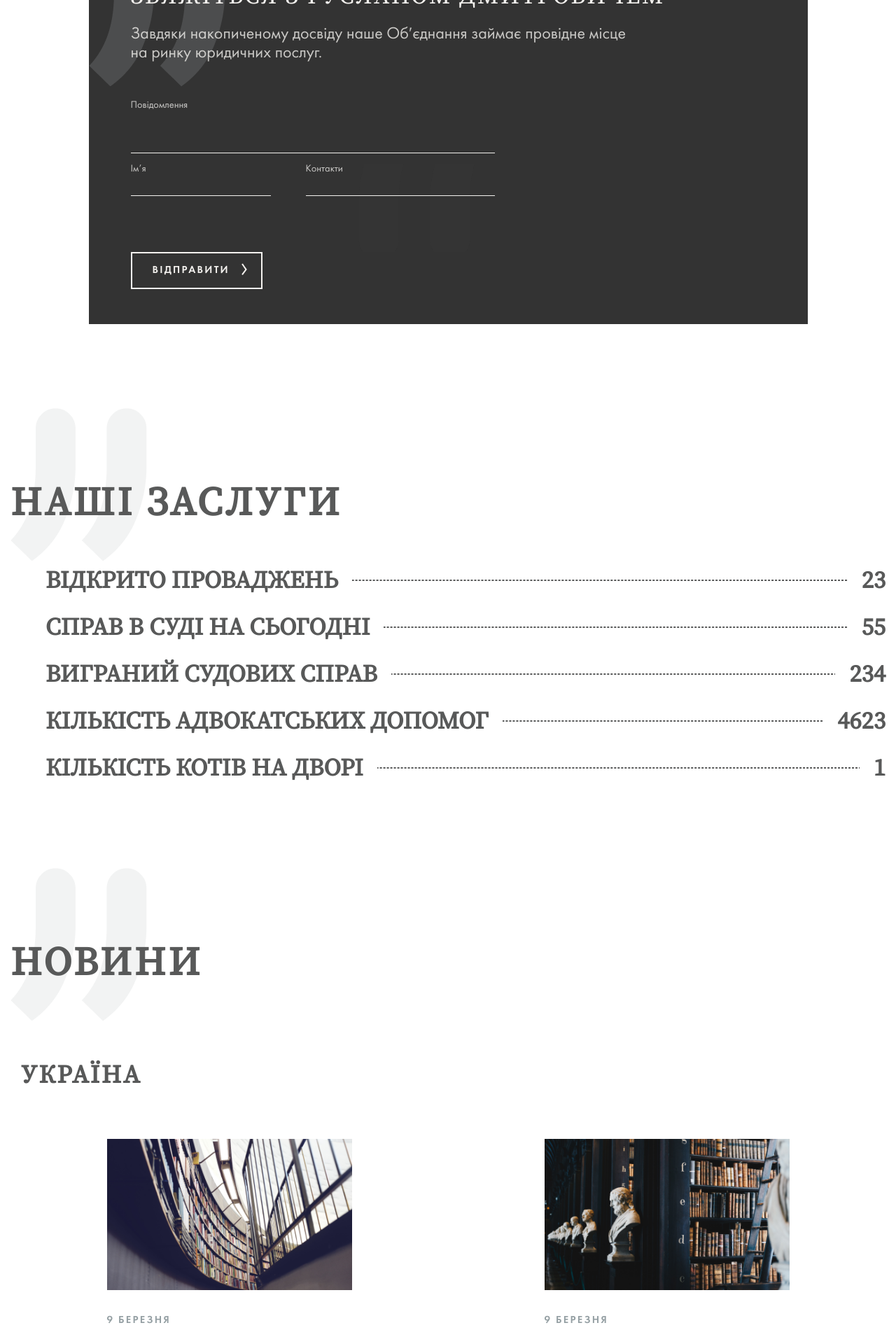
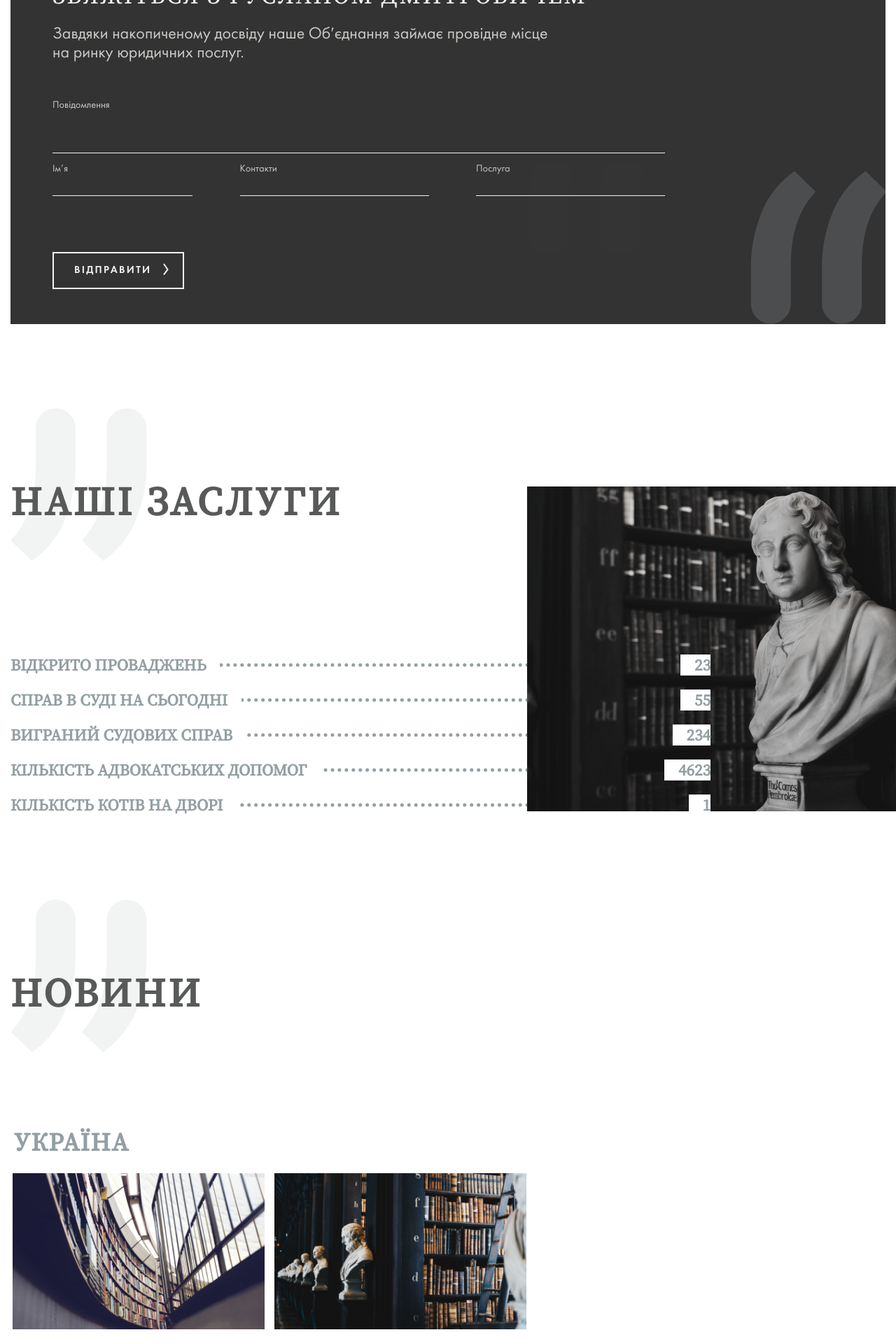
Before and after one commit to pechka1/pechka1.github.io, a PHP site: page / in a window 1280 px wide. Shown: the part 4160-6080 px from the top of the page at 70% size. Run offline with PHP 8.4, Linux system fonts and the light colour scheme.

Commit message:
ver 12
fixed new design

```diff
--- a/zupk/css/style.css
+++ b/zupk/css/style.css
@@ -447,7 +447,7 @@ section.about_us .type .item .list{
 section.about_us .person{
 	background-image: url('../image/quotes_white_2.png');
 	background-repeat: no-repeat;
-	background-position:57px 1.5%;
+	background-position:0 0;
 	background-size: auto;
 	position: relative;
 }
@@ -627,12 +627,11 @@ section.about_us .person .list li{
 }
 section.about_us .person .email_to_person > form{
 	position: static;
-	max-width:1027px;
 	width: 100%;
 	padding-bottom: 50px;
 	margin:60px auto 0 auto;
-	background-image: url('../image/quotes_black.png');
-	background-position: top left;
+	background-image: url('../image/quotes_black_2.png');
+	background-position: bottom right;
 }
 section.about_us .person .email_to_person form .submit{
 	margin-top: 0;
@@ -646,7 +645,10 @@ section.our_services,
 section.news{
 	margin-top: 120px;
 }
-section.our_services > h3,
+section.our_services{
+	position: relative;
+}
+section.our_services h3,
 section.news > h3,
 section.contact .location > h3{
 	font-family: Source Serif Pro;
@@ -661,38 +663,50 @@ section.contact .location > h3{
 	background-repeat: no-repeat;
 	background-position: top left;
 }
-section.our_services > ul li{
+section.news > h3{
+	margin-bottom: 100px;
+}
+section.our_services h3{
+	margin-bottom: 130px;
+}
+section.our_services img{
+	position: absolute;
+	top: 112px;
+	right: 0;
+}
+section.our_services ul{
+	max-width: 1000px;
+}
+section.our_services ul li{
 	margin-bottom: 20px;
 	position: relative;
 	display: flex;
 	justify-content: space-between;
 }
-section.our_services > ul li span{
+section.our_services ul li span{
 	background-color: #fff;
 	z-index: 1;
 	position: relative;
 	font-family: Source Serif Pro;
 	font-weight: 600;
-	font-size: 34.392px;
-	line-height: 47px;
-	text-transform: uppercase;
-	color: #585959;
-}
-section.our_services > ul li:before{
+	font-size: 23px;
+	line-height: 30px;
+	color: #949FA3;
+	text-transform: uppercase;
+}
+section.our_services ul li:before{
 	content: '';
 	position: absolute;
 	top: 50%;
 	right: 0;
 	transform: translateY(-50%);
-	height: 0;
 	width:  calc(100% - 60px);
-	border: 1px dashed #585959;
-}
-section.our_services > ul li span:first-of-type{
-	margin-left: 50px;
+	border-bottom: 5px dotted #949FA3;
+}
+section.our_services ul li span:first-of-type{
 	padding-right: 20px;
 }
-section.our_services > ul li span:last-of-type{
+section.our_services ul li span:last-of-type{
 	padding-left: 20px;
 }
 /* %%%%%  News %%%%%*/
@@ -700,7 +714,7 @@ section.news{
 	margin-bottom: 220px;
 }
 section.news .item{
-	max-width: 350px;
+	max-width: 360px;
 	width: 100%;
 	margin: 0 3px;
 }
@@ -733,10 +747,8 @@ section.news .item .describe{
 	color: #585959;
 	padding-bottom: 39px;
 }
-section.news .item .describe:after{
-
-}
-section.news .item > a{
+section.news .item > a,
+section.news .read_more > a{
 	font-family: FuturaDemiC;
 	font-weight: 600;
 	font-size: 15px;
@@ -746,69 +758,83 @@ section.news .item > a{
 	color: #949FA3;
 	display: flex;
 	align-items: center;
-}
-section.news .item > a:hover{
+	padding-top: 30px;
+	position: relative;
+}
+section.news .item > a:before{
+	content: '';
+	width: 110px;
+	height: 3px;
+	position: absolute;
+	top: 0;
+	left: 0;
+	background-color: #949FA3;
+}
+section.news .read_more > a{
+	display: inline-block;
+}
+section.news .read_more > a:before{
+	content: '';
+	width: 115px;
+	height: 3px;
+	position: absolute;
+	top: 0;
+	left: 0;
+	background-color: #949FA3;
+}
+section.news .read_more{
+	margin-top: 65px;
+}
+section.news .item > a:hover,
+section.news .read_more > a:hover{
 	color: #000;
 }
-section.news .item > a svg path{
+section.news .item > a svg path,
+section.news .read_more > a svg path{
 	transition: stroke .3s ease;
 }
-section.news .item > a:hover svg path{
+section.news .item > a:hover svg path,
+section.news .read_more > a:hover svg path{
 	stroke: #000;
 }
-section.news .item > a span:first-of-type{
+section.news .item > a span:first-of-type,
+section.news .read_more > a span:first-of-type{
 	padding-right: 20px;
 }
 section.news .wrap{
 	display: flex;
+	justify-content: space-between;
 }
 section.news .world,
 section.news .myself{
 	width: 100%;
 	position: relative;
 }
-section.news .myself:before,
-section.news .world:before{
-	content: '';
-	width: 1px;
-	background-color: #DDE0E2;
-	position: absolute;
-	right: 0;
-	top: -50%;
-	bottom: -10%;
-}
-section.news .myself:before{
-	left: 0;
-}
-section.news .world:before{
-	right: 0;
-}
 section.news .world{
 	display: flex;
+	justify-content: space-between;
+}
+section.news .myself{
+	display: flex;
 	justify-content: space-around;
 }
-section.news .myself{
-	display: flex;
-	justify-content: space-around;
-}
 section.news .wrap .inner_wrap{
-	width: 50%;
+	max-width: 740px;
+	width: 100%;
 }
 section.news .wrap .inner_wrap .title{
 	font-family: Source Serif Pro;
 	font-weight: bold;
 	font-size: 36px;
-	line-height: 77px;
-	letter-spacing: 0.07em;
-	text-transform: uppercase;
-	color: #585959;
-	padding-left: 15px;
+	line-height: 49px;
+	letter-spacing: 0.04em;
+	text-transform: uppercase;
+	color: #949FA3;
+	padding-left: 5px;
 	margin-bottom: 20px;
-	height: 145px;
 	display: flex;
 	align-items: center;
 }
-
 /* %%%%% CONTACT %%%%% */
 section.contact{
 	margin-bottom: 110px;
@@ -900,9 +926,12 @@ section.contact form textarea{
 	resize: none;
 	position: relative;
 }
-section.about_us .email_to_person form .cover.comment,
 section.contact form .cover.comment{
 	max-width: 520px;
+	width: 100%;
+}
+section.about_us .email_to_person form .cover.comment{
+	max-width: 875px;
 	width: 100%;
 }
 section.about_us .email_to_person form textarea:hover:before,
@@ -961,10 +990,12 @@ section.contact form .cover.name input{
 section.about_us .email_to_person form .cover.cont,
 section.about_us .email_to_person form .cover.cont input,
 section.contact form .cover.cont,
-section.contact form .cover.cont input{
+section.contact form .cover.cont input,
+section.about_us .email_to_person form .cover.order{
 	width: 100%;
 	max-width: 270px;
 }
+
 section.contact .location > h3{
 	margin-bottom: 62px;
 }
@@ -972,9 +1003,11 @@ section.about_us .email_to_person form .wrap,
 section.contact form .wrap{
 	display: flex;
 	justify-content: space-between;
-	max-width: 520px;
 	width: 100%;
 	margin-top: 15px;
+}
+section.about_us .email_to_person form .wrap{
+	max-width: 875px;
 }
 section.about_us .email_to_person form .submit,
 section.contact form .submit{
@@ -1145,10 +1178,6 @@ section.map iframe{
 	section.news .wrap .inner_wrap{
 		width: 100%;
 	}
-	section.news .myself:before,
-	section.news .world:before{
-		display: none;
-	}
 	section.news .item{
 		margin-bottom: 20px;
 	}
@@ -1273,7 +1302,8 @@ section.map iframe{
 		margin-bottom: 50px;
 	}
 	section.our_services > h3,
-	section.news > h3, section.contact .location > h3{
+	section.news > h3,
+	section.contact .location > h3{
 		background-size: 100px;
 		padding-top: 25px;
 	}
@@ -1351,7 +1381,8 @@ section.map iframe{
 		line-height: 21px;
 	}
 	section.our_services > h3,
-	section.news > h3, section.contact .location > h3{
+	section.news > h3,
+	section.contact .location > h3{
 		font-size: 44px;
 	}
 	section.about_us .person .wrap .services{
@@ -1439,7 +1470,8 @@ section.map iframe{
 	section.about_us .describe .right > .wrap h2{
 		font-size: 31px;
 	}
-	section.our_services > h3, section.news > h3,
+	section.our_services > h3,
+	section.news > h3,
 	section.contact .location > h3{
 		font-size: 41px;
 		line-height: 50px;
--- a/zupk/index.html
+++ b/zupk/index.html
@@ -204,6 +204,10 @@
 						<label for="">Контакти</label>
 						<input type="text">
 					</div>
+					<div class="cover order">
+						<label for="">Послуга</label>
+						<input type="text">
+					</div>
 				</div>
 				<label for="submit" class="submit">
 					<input  id='submit' type="submit" value="відправити">
@@ -214,6 +218,7 @@
 	</section>
 	<!-- Our Services -->
 	<section class="our_services container_small" id ='our_services'>
+			<div class="wrap">
 				<h3>наші заслуги</h3>
 				<ul>
 					<li><span>Відкрито проваджень</span><span>23</span></li>
@@ -222,6 +227,8 @@
 					<li><span>Кількість адвокатських допомог</span><span>4623</span></li>
 					<li><span>Кількість котів на дворі</span><span>1</span></li>
 				</ul>
+			</div>
+			<img src="image/rate.png" alt="zupk">
 	</section>
 
 	<section class="news container_small" id='news'>
@@ -281,6 +288,12 @@
 			</div>
 		</div>
 		</div>
+		<div class="read_more">
+			<a href="#"><span>читати всі новини</span><svg width="35" height="17" viewBox="0 0 35 17" fill="none" xmlns="http://www.w3.org/2000/svg">
+					<path d="M28 16.3652L33.5 8.96721L28 1.0001" stroke="#949FA3" stroke-width="2"/>
+					<path d="M33 9H0.5" stroke="#949FA3" stroke-width="2"/>
+					</svg></a>
+		</div>
 	</section>
 	<!-- CONTACT -->
 	<section class="contact container" id='contacts'>
```
Also changed, not shown: zupk/image/rate.png (added). Lines whose indentation alone changed are shown as unchanged.
